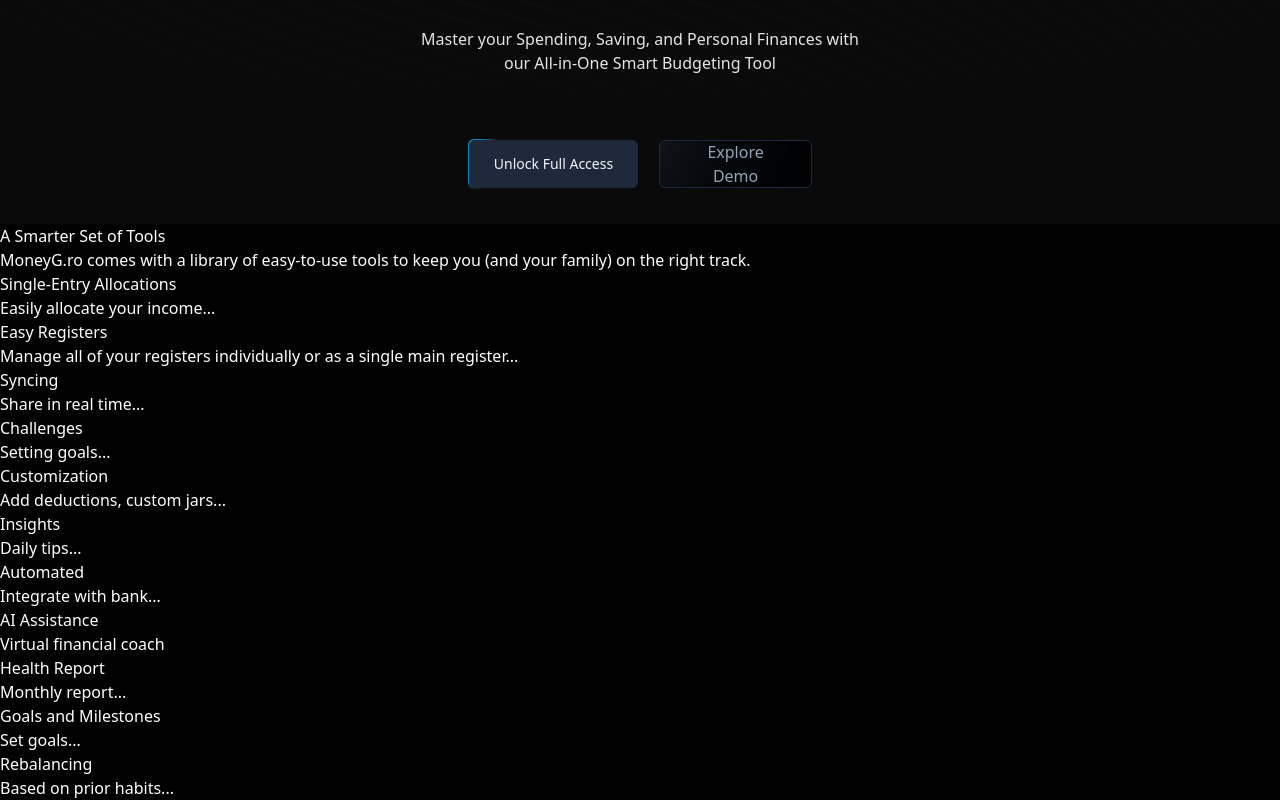
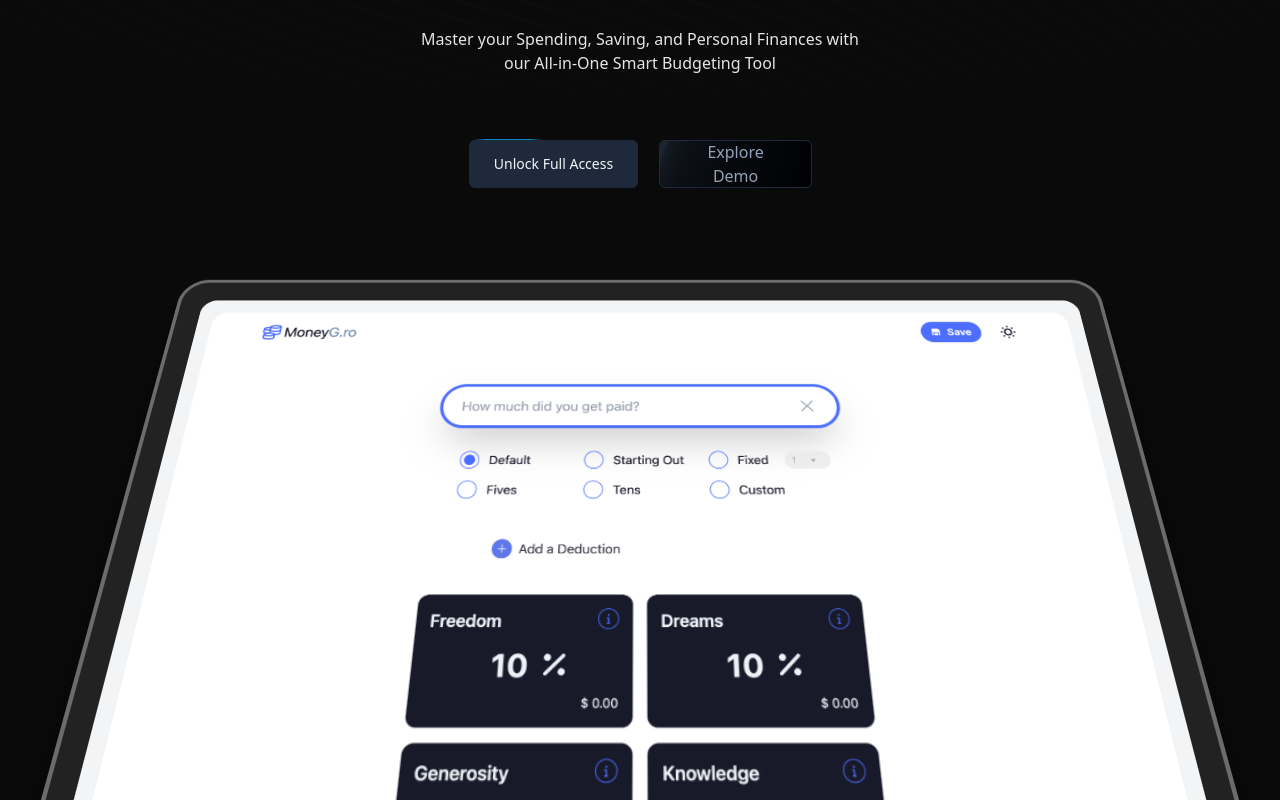
Before and after one commit to stevexero/moneygro_landing_page, a Next.js app: page / in a window 1280 px wide. Shown: the part 440-1240 px from the top of the page. Built offline with nearby package versions, Linux system fonts and the light colour scheme.

Commit message:
Added features parallax

```diff
--- a/src/components/sections/Features.tsx
+++ b/src/components/sections/Features.tsx
@@ -1,6 +1,33 @@
+import Image from 'next/image';
+import { ContainerScroll } from '../ui/container-scroll-animation';
+import mgDash from '@/assets/mgdash.png';
+
 const Features = () => {
   return (
-    <section id='features' className='bg-black'>
+    <section id='features' className='bg-neutral-950'>
+      <div className='flex flex-col overflow-hidden'>
+        <ContainerScroll
+          titleComponent={
+            <>
+              {/* <h2 className='text-4xl font-semibold text-white dark:text-white'>
+                A Smarter <br />
+                <span className='text-4xl md:text-[6rem] font-bold mt-1 leading-none'>
+                  Set of Tools
+                </span>
+              </h2> */}
+            </>
+          }
+        >
+          <Image
+            src={mgDash}
+            alt='hero'
+            height={720}
+            width={1400}
+            className='mx-auto rounded-2xl object-cover h-full object-top'
+            draggable={false}
+          />
+        </ContainerScroll>
+      </div>
       <h2>A Smarter Set of Tools</h2>
       <p>
         MoneyG.ro comes with a library of easy-to-use tools to keep you (and
--- /dev/null
+++ b/src/components/ui/container-scroll-animation.tsx
@@ -0,0 +1,95 @@
+'use client';
+import React, { useRef } from 'react';
+import { useScroll, useTransform, motion, MotionValue } from 'framer-motion';
+
+export const ContainerScroll = ({
+  titleComponent,
+  children,
+}: {
+  titleComponent: string | React.ReactNode;
+  children: React.ReactNode;
+}) => {
+  const containerRef = useRef<any>(null);
+  const { scrollYProgress } = useScroll({
+    target: containerRef,
+  });
+  const [isMobile, setIsMobile] = React.useState(false);
+
+  React.useEffect(() => {
+    const checkMobile = () => {
+      setIsMobile(window.innerWidth <= 768);
+    };
+    checkMobile();
+    window.addEventListener('resize', checkMobile);
+    return () => {
+      window.removeEventListener('resize', checkMobile);
+    };
+  }, []);
+
+  const scaleDimensions = () => {
+    return isMobile ? [0.7, 0.9] : [1.05, 1];
+  };
+
+  const rotate = useTransform(scrollYProgress, [0, 1], [20, 0]);
+  const scale = useTransform(scrollYProgress, [0, 1], scaleDimensions());
+  const translate = useTransform(scrollYProgress, [0, 1], [0, -100]);
+
+  return (
+    <div
+      className='h-[60rem] md:h-[80rem] flex items-center justify-center relative p-2 md:p-20 -mt-60 sm:-mt-72'
+      ref={containerRef}
+    >
+      <div
+        className='py-10 md:py-40 w-full relative'
+        style={{
+          perspective: '500px',
+        }}
+      >
+        <Header translate={translate} titleComponent={titleComponent} />
+        <Card rotate={rotate} translate={translate} scale={scale}>
+          {children}
+        </Card>
+      </div>
+    </div>
+  );
+};
+
+export const Header = ({ translate, titleComponent }: any) => {
+  return (
+    <motion.div
+      style={{
+        translateY: translate,
+      }}
+      className='div max-w-5xl mx-auto text-center'
+    >
+      {titleComponent}
+    </motion.div>
+  );
+};
+
+export const Card = ({
+  rotate,
+  scale,
+  children,
+}: {
+  rotate: MotionValue<number>;
+  scale: MotionValue<number>;
+  translate: MotionValue<number>;
+  children: React.ReactNode;
+}) => {
+  return (
+    <motion.div
+      style={{
+        rotateX: rotate,
+        scale,
+        boxShadow:
+          '0 0 #0000004d, 0 9px 20px #0000004a, 0 37px 37px #00000042, 0 84px 50px #00000026, 0 149px 60px #0000000a, 0 233px 65px #00000003',
+      }}
+      className='max-w-5xl -mt-12 mx-auto h-[30rem] md:h-[40rem] w-full border-4 border-[#6C6C6C] p-2 md:p-6 bg-[#222222] rounded-[30px] shadow-2xl'
+    >
+      <div className=' h-full w-full  overflow-hidden rounded-2xl bg-gray-100 dark:bg-zinc-900 md:rounded-2xl md:p-4 '>
+        {children}
+      </div>
+    </motion.div>
+  );
+};
```
